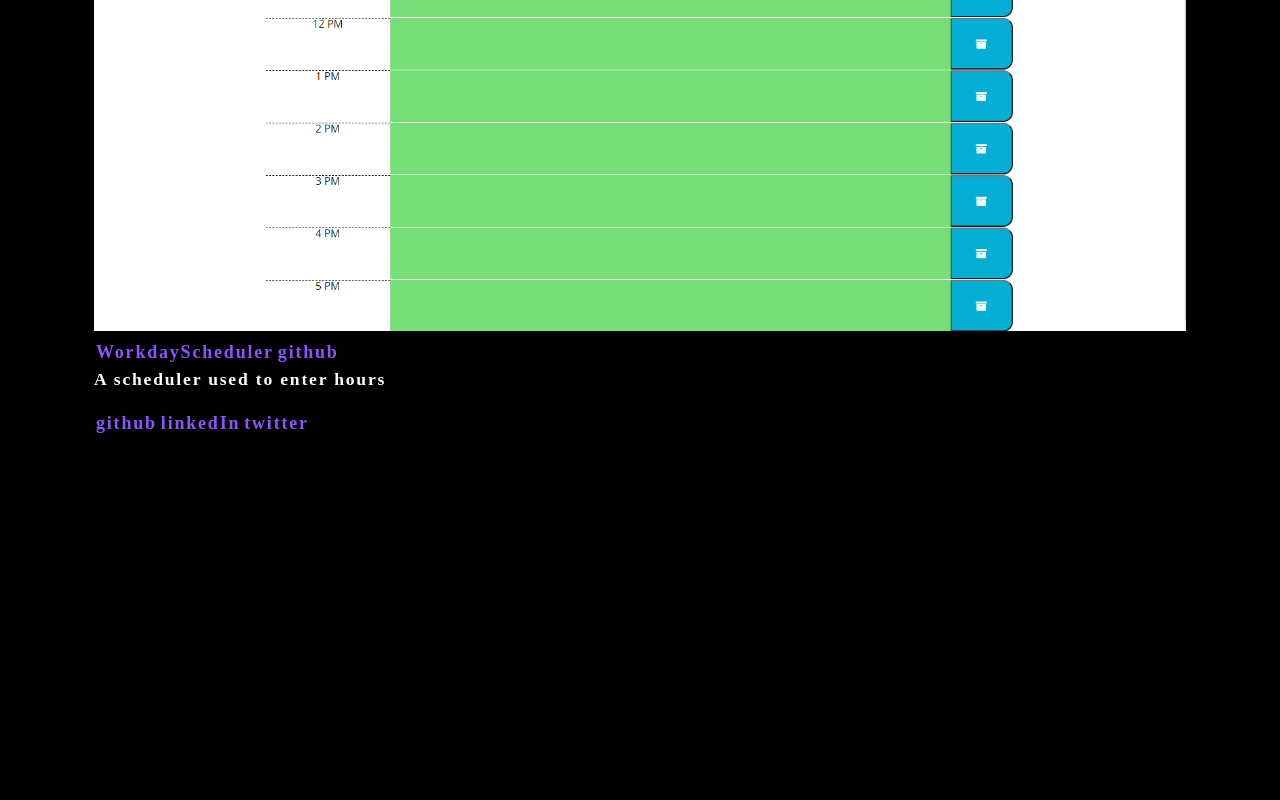
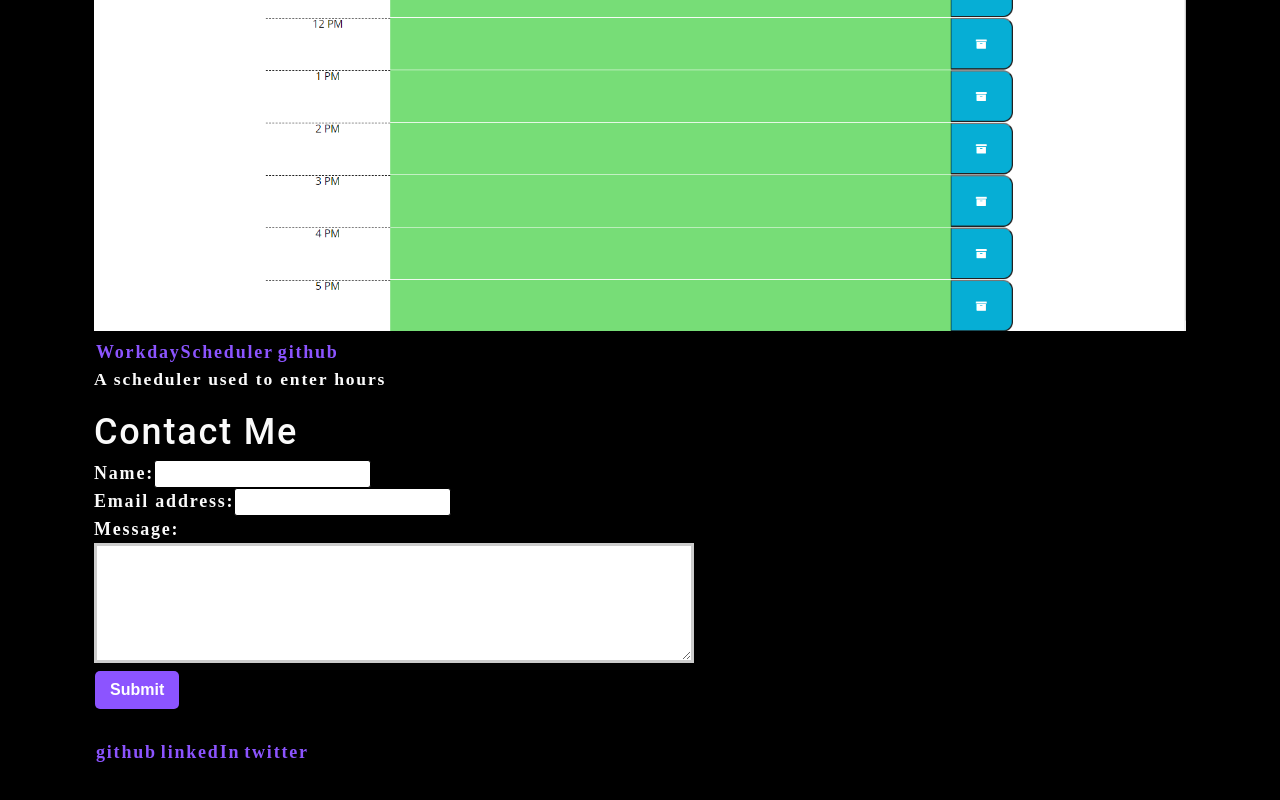
Before and after one commit to yks2728/Zacks-React-Portfolio, a React (Create React App) app: page / in a window 1280 px wide. Shown: the part 3744-4544 px from the top of the page. Before the commit the page ends 4231 px from the top, so only its background shows below. Built offline with nearby package versions, Linux system fonts and the light colour scheme.

Commit message:
added helpers and contact form

```diff
--- a/src/App.js
+++ b/src/App.js
@@ -3,6 +3,7 @@
 import Navigation from './components/Navigation';
 import Project from './components/Project';
 import Footer from './components/Footer';
+import ContactForm from './components/Contact';
 
 function App() {
   let projects = [
@@ -31,6 +32,7 @@
         <Header></Header>
         <Navigation></Navigation>
         {projects.map(project => (<Project props={project}/>))}
+        <ContactForm></ContactForm>
         <Footer></Footer>
       </main>
     </div>
--- /dev/null
+++ b/src/components/Contact/index.js
@@ -0,0 +1,63 @@
+import React, { useState } from "react";
+
+import { validateEmail } from '../../utils/helpers';
+
+function ContactForm() {
+    const [formState, setFormState] = useState({ name: '', email: '', message: '' });
+
+    const [errorMessage, setErrorMessage] = useState('');
+    const { name, email, message } = formState;
+
+    const handleSubmit = (e) => {
+        e.preventDefault();
+        if (!errorMessage) {
+            setFormState({ [e.target.name]: e.target.value });
+            console.log('Form', formState);
+        }
+    };
+
+    const handleChange = (e) => {
+        if (e.target.name === 'email') {
+            const isValid = validateEmail(e.target.value);
+            if (!isValid) {
+                setErrorMessage('Your email is invalid.');
+            } else {
+                setErrorMessage('');
+            }
+        } else {
+            if (!e.target.value.length) {
+                setErrorMessage(`${e.target.name} is required`);
+            } else {
+                setErrorMessage('');
+            }
+        }
+    };
+
+    return (
+        <section>
+            <h1 data-testid="h1tag">Contact Me</h1>
+            <form id="contact-form" onSubmit={handleSubmit}>
+                <div>
+                    <label htmlFor="name">Name:</label>
+                    <input type="text" name="name" defaultValue={name} onBlur={handleChange} />
+                </div>
+                <div>
+                    <label htmlFor="email">Email address:</label>
+                    <input type="email" name="email" defaultValue={email} onBlur={handleChange} />
+                </div>
+                <div>
+                    <label htmlFor="message">Message:</label>
+                    <textarea name="message" rows="5" defaultValue={message} onBlur={handleChange} />
+                </div>
+                {errorMessage && (
+                    <div>
+                        <p className="error-text">{errorMessage}</p>
+                    </div>
+                )}
+                <button data-testid="button" type="submit">Submit</button>
+            </form>
+        </section>
+    );
+}
+
+export default ContactForm;
--- /dev/null
+++ b/src/utils/helpers.js
@@ -0,0 +1,9 @@
+export function capitalizeFirstLetter(string) {
+  return string.charAt(0).toUpperCase() + string.slice(1);
+}
+
+export function validateEmail(email) {
+  var re =
+    /^(([^<>()[\]\\.,;:\s@"]+(\.[^<>()[\]\\.,;:\s@"]+)*)|(".+"))@((\[[0-9]{1,3}\.[0-9]{1,3}\.[0-9]{1,3}\.[0-9]{1,3}\])|(([a-zA-Z\-0-9]+\.)+[a-zA-Z]{2,}))$/;
+  return re.test(String(email).toLowerCase());
+}
```
